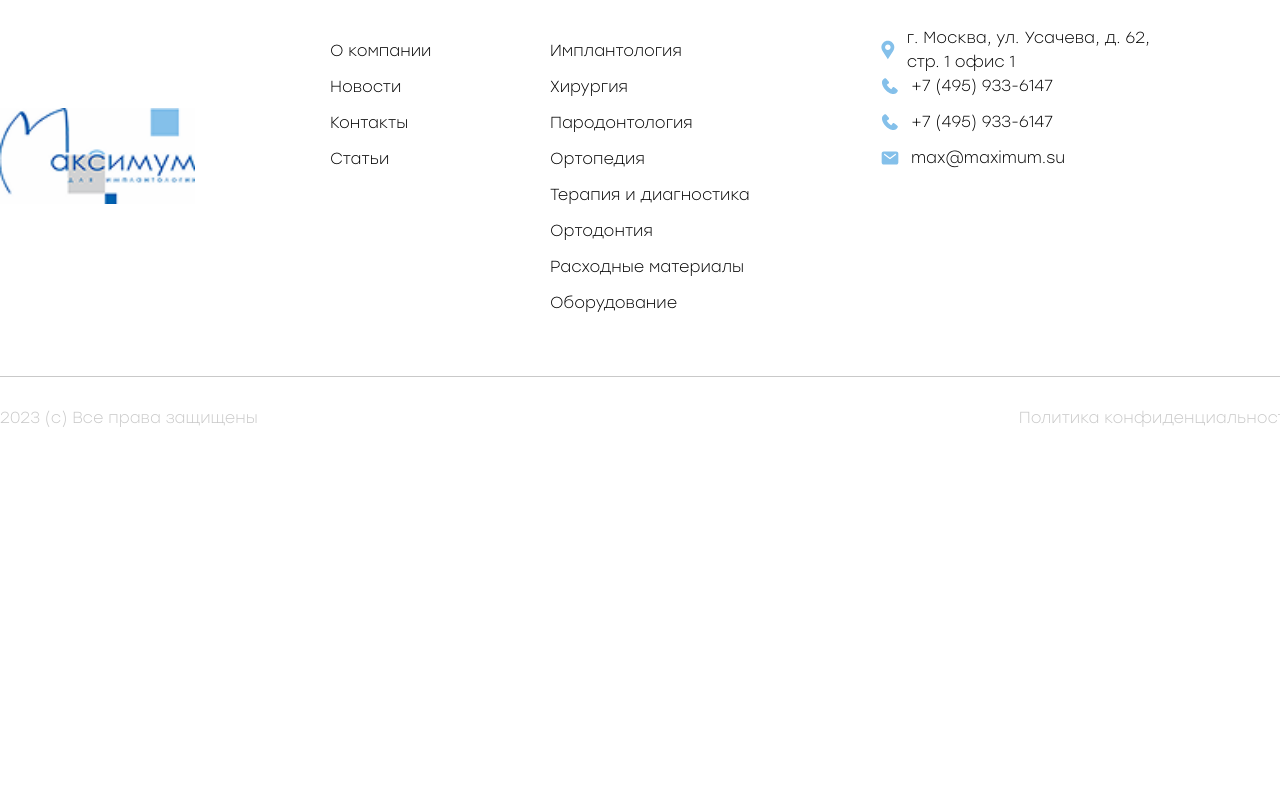
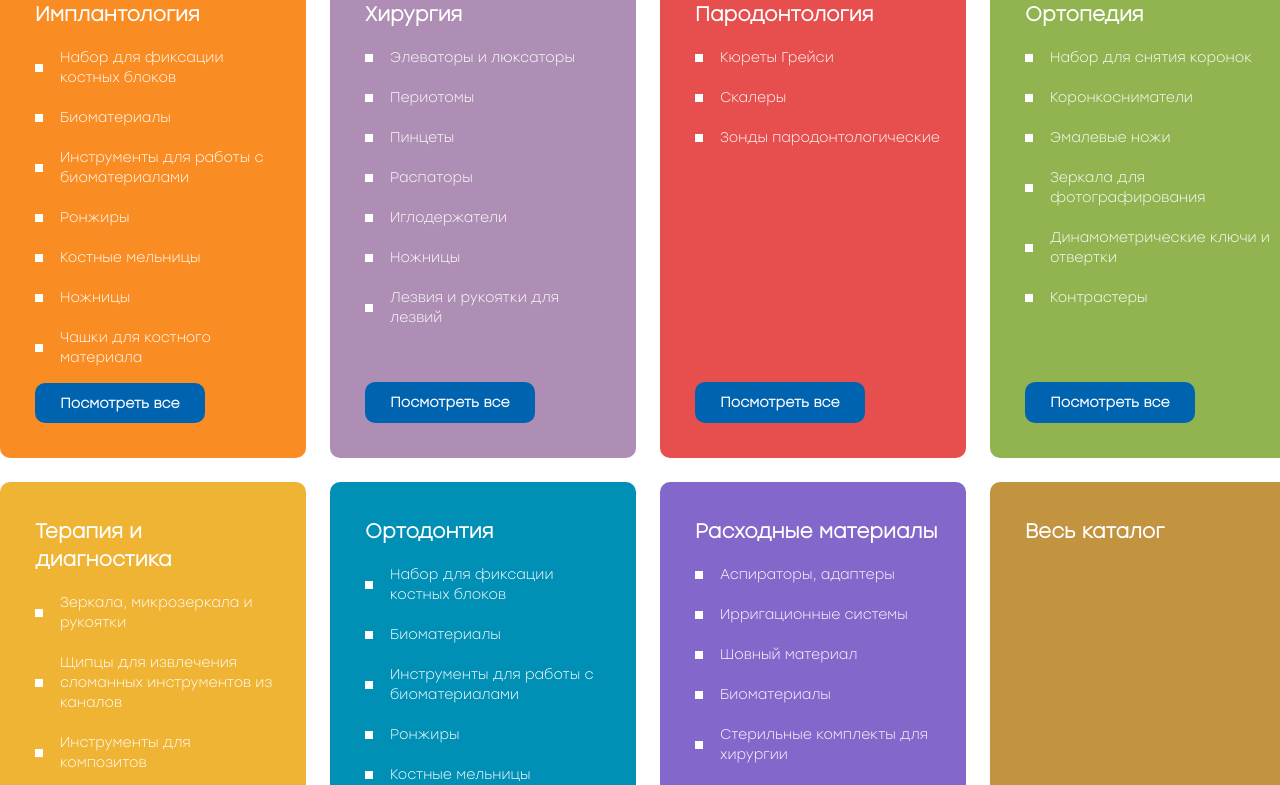
Before and after one commit to Sasor1man/farma, a Next.js app in the folder farma/: page / in a window 1280 px wide. Shown: the part 1320-2105 px from the top of the page. Before the commit the page ends 1778 px from the top, so only its background shows below. Built offline with nearby package versions, Linux system fonts and the light colour scheme.

Commit message:
add offerlist

```diff
--- /dev/null
+++ b/farma/src/app/components/homepage/offerlist.tsx
@@ -0,0 +1,122 @@
+import Link from "next/link";
+import * as React from "react";
+
+const offerlistObj: { title: string; descrList: string[]; color: string }[] = [
+  {
+    title: `Имплантология`,
+    color: "F98C23",
+    descrList: [
+      "Набор для фиксации костных блоков",
+      "Биоматериалы",
+      "Инструменты для работы с биоматериалами",
+      "Ронжиры",
+      "Костные мельницы",
+      "Ножницы",
+      "Чашки для костного материала",
+    ],
+  },
+  {
+    title: `Хирургия`,
+    color: "AE8EB5",
+    descrList: [
+      "Элеваторы и люксаторы",
+      "Периотомы",
+      "Пинцеты",
+      "Распаторы",
+      "Иглодержатели",
+      "Ножницы",
+      "Лезвия и рукоятки для лезвий",
+    ],
+  },
+  {
+    title: `Пародонтология`,
+    color: "E74F4E",
+    descrList: ["Кюреты Грейси", "Скалеры", "Зонды пародонтологические"],
+  },
+  {
+    title: `Ортопедия`,
+    color: "91B450",
+    descrList: [
+      "Набор для снятия коронок",
+      "Коронкосниматели",
+      "Эмалевые ножи",
+      "Зеркала для фотографирования",
+      "Динамометрические ключи и отвертки",
+      "Контрастеры",
+    ],
+  },
+  {
+    title: `Терапия и диагностика`,
+    color: "EFB434",
+    descrList: [
+      "Зеркала, микрозеркала и рукоятки",
+      "Щипцы для извлечения сломанных инструментов из каналов",
+      "Инструменты для композитов",
+      "Держатель файлов",
+      "Пинцеты",
+    ],
+  },
+  {
+    title: `Ортодонтия`,
+    color: "0090B5",
+    descrList: [
+      "Набор для фиксации костных блоков",
+      "Биоматериалы",
+      "Инструменты для работы с биоматериалами",
+      "Ронжиры",
+      "Костные мельницы",
+      "Чашки для костного материала",
+    ],
+  },
+  {
+    title: `Расходные материалы`,
+    color: "8467CA",
+    descrList: [
+      "Аспираторы, адаптеры",
+      "Ирригационные системы",
+      "Шовный материал",
+      "Биоматериалы",
+      "Стерильные комплекты для хирургии",
+      "Лезвия для скальпелей",
+    ],
+  },
+];
+
+interface OfferlistProps {}
+
+const Offerlist: React.FunctionComponent<OfferlistProps> = () => {
+  return (
+    <div className="gap-[24px] flex flex-wrap text-white relative mt-[150px]">
+      {offerlistObj.map((e) => (
+        <div
+          key={e.title}
+          className={`relative w-[306px] h-[493px] rounded-[10px] py-[35px] pl-[35px] pr-[25px] flex flex-col`}
+          style={{ backgroundColor: `#${e.color}` }}
+        >
+          <h3 className="text-xl font-semibold">{e.title}</h3>
+          <ul className="text-sm offerlist">
+            {e.descrList.map((el) => (
+              <li>{el}</li>
+            ))}
+          </ul>
+          <Link
+            className="btn btn-primary mt-auto h-[41px] w-[170px]"
+            href={``}
+          >
+            {"Посмотреть все"}
+          </Link>
+        </div>
+      ))}
+      <div
+        className={`relative w-[306px] h-[493px] rounded-[10px] py-[35px] pl-[35px] pr-[25px] flex flex-col bg-[#C39440]`}
+      >
+        <h3 className="text-xl font-semibold">Весь каталог</h3>
+        <Link className="btn btn-primary mt-auto h-[41px] w-[170px]" href={``}>
+          {"Посмотреть все"}
+        </Link>
+      </div>
+    </div>
+  );
+};
+
+export default Offerlist;
--- a/farma/src/app/globals.css
+++ b/farma/src/app/globals.css
@@ -68,20 +68,39 @@ input:hover {
   opacity: 1;
 }
 
-ul {
-  list-style: url(../../public/imgs/Rectangle\ 31.svg);
+
+
+ul li {
+  height: 24px;
+  margin-bottom: 15px;
+  position: relative;
 }
 
-ul li {
-  padding-left: 15px;
-  height: 24px;
-  margin-bottom: 15px;
-  margin-left: 15px;
+
+ul li::before {
+  background-color: #84C0EA;
+  content: url(../../public/imgs/Rectangle\ 31.svg);
+  width: 8px;
+  height: 8px;
+  display: inline-block;
+  position: relative;
+  top: 30%;
+  margin-right: 20px;
 }
 
-ul li::marker {
-  height: 8px;
-  width: 8px;
+.offerlist li {
+  /* left: 17px; */
+  margin-top: 20px;
+  height: auto;
+  display: flex;
+  align-items: center;
+  gap: 17px;
+}
+
+.offerlist li::before {
+  background-color: white;
+  margin-right: 0;
+  left: 0;
 }
 
 body {
--- a/farma/src/app/page.tsx
+++ b/farma/src/app/page.tsx
@@ -1,11 +1,13 @@
 import Main from "./components/homepage/main";
 import Adv from "./components/homepage/adv";
+import Offerlist from "./components/homepage/offerlist";
 
 export default function Home() {
   return (
     <>
       <Main />
       <Adv />
+      <Offerlist />
     </>
   );
 }
```
Also changed, not shown: farma/public/imgs/Rectangle 31.svg.
